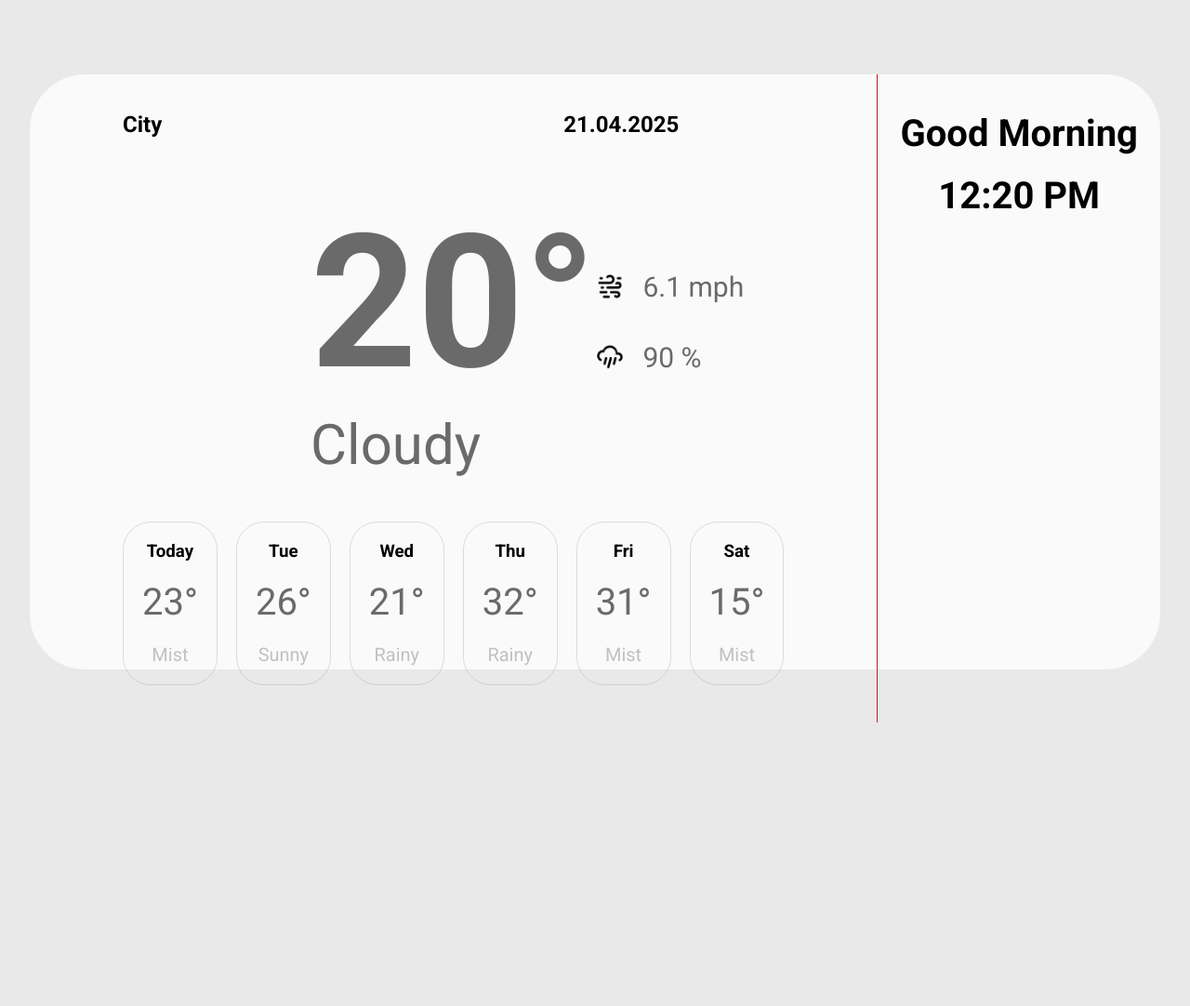
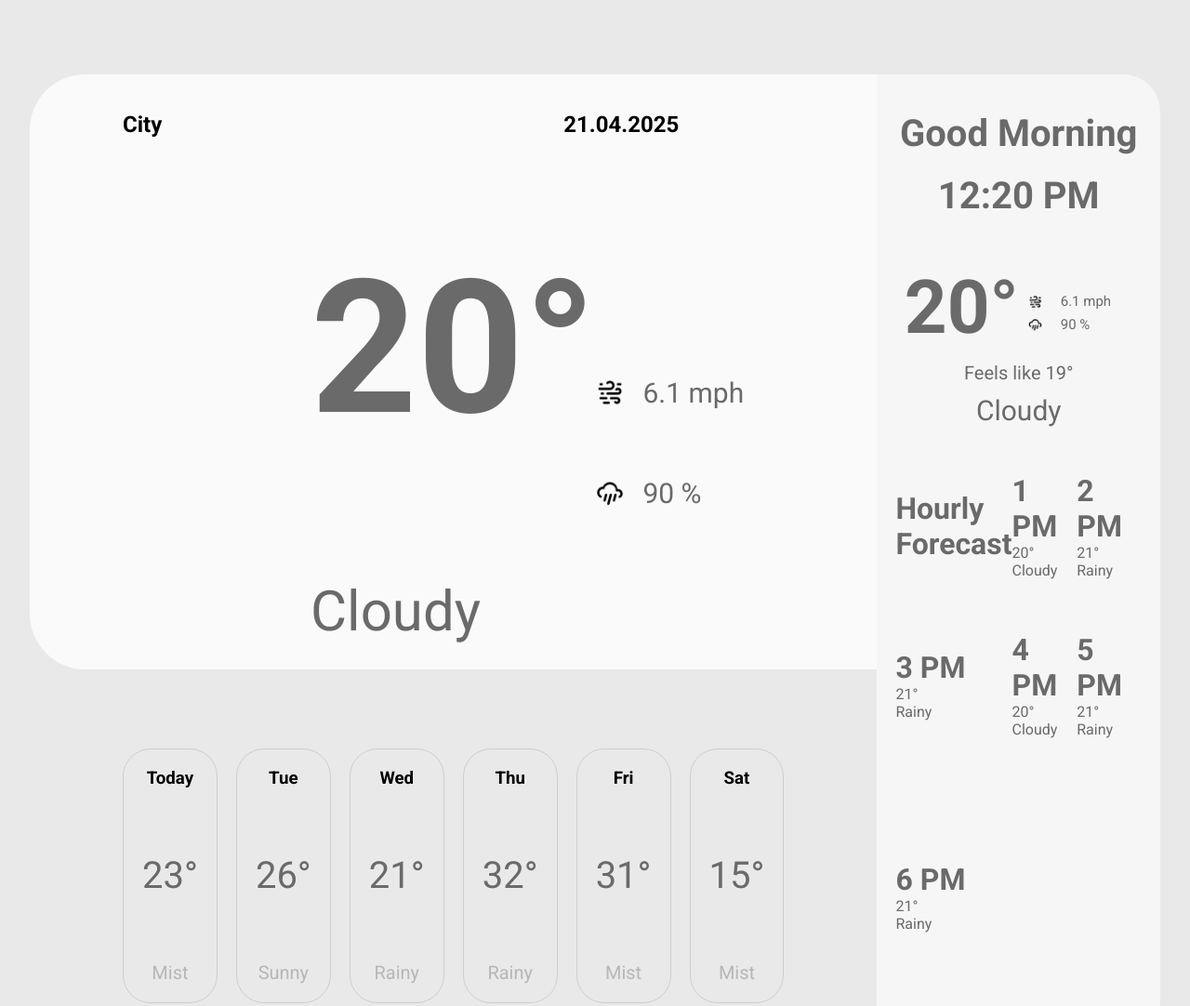
Before and after one commit to Robalexg/JustAnotherWeatherApp, a website built with webpack: page src/temp.html in a window 1280 px wide. Shown: the top 1082 px of the page at 93% size. Before the commit the page ends 800 px from the top, so only its background shows below. Built offline with nearby package versions, Linux system fonts and the light colour scheme.

```diff
--- a/src/css/leftcard.css
+++ b/src/css/leftcard.css
@@ -2,7 +2,6 @@
     display: grid;
     grid-template-rows: 1fr 4fr 2fr;;
     padding: 40px 100px;
-    border-right: 1px solid red;
 }
 
 
@@ -27,8 +26,8 @@
 }
 
 
-.leftCard .windSpeedContainer,
-.leftCard .precipitationContainer
+.windSpeedContainer,
+.precipitationContainer
 {
     display: flex;
     gap: 20px;
@@ -36,8 +35,8 @@
     font-size: 30px;
 }
 
-.leftCard .windSpeedContainer img,
-.leftCard .precipitationContainer img
+.windSpeedContainer img,
+.precipitationContainer img
 {
     width: 30px;
     height:auto;
--- a/src/css/rightcard.css
+++ b/src/css/rightcard.css
@@ -3,6 +3,11 @@
     flex-direction: column;
     align-items: center;
     padding: 40px  20px;
+    background: #f6f6f6;
+    border-radius: 0px 40px 40px 0px;
+    gap: 50px;
+    color: #6a6a6a;
+
 }
 
 .rightCard .header{
@@ -12,3 +17,74 @@
     gap: 20px;
     font-size: 20px;
 }
+
+
+.rightCard .windSpeedContainer,
+.rightCard .precipitationContainer
+{
+    display: flex;
+    gap: 20px;
+    align-items: center;
+    font-size: 20px;
+}
+
+.rightCard .windSpeedContainer img,
+.rightCard .precipitationContainer img
+{
+    width: 15px;
+    height:auto;
+}
+
+.rightCard .currentWeather{
+    display: grid;
+    grid-template-columns: repeat(2,1fr);
+    grid-template-rows: 3fr 1fr 1fr;
+}
+
+
+.rightCard .currentWeather #curTemp{
+    font-size: 80px;
+}
+
+.rightCard .currentWeather #windspeed,
+.rightCard .currentWeather #precip
+{
+    grid-column: 2/3;
+    grid-row: 1/2;
+    font-size: 15px;
+    padding: 10px;
+
+}
+
+.rightCard .currentWeather #windspeed{
+    margin-bottom: 25px;
+}
+
+.rightCard .currentWeather #precip{
+    margin-top: 25px;
+}
+
+.rightCard .currentWeather #feelsLike,
+.rightCard .currentWeather #curCondition
+{
+    grid-column: 1/3;
+    justify-self: center;
+    font-size: 20px;
+}
+
+.rightCard .currentWeather #curCondition{
+    font-size: 30px;
+}
+
+.rightCard .hourlyForecast {
+    display: grid;
+    grid-template-columns: repeat(3,1fr);
+    grid-template-rows: 1fr 2fr 2fr;
+    align-items: center;
+}
+
+rightCard .hourlyForecast {
+    display: grid;
+    grid-template-columns: repeat(3,1fr);
+    grid-template-rows: 1fr 2fr 2fr;
+}
--- a/src/leftCard.js
+++ b/src/leftCard.js
@@ -30,11 +30,9 @@
 const currentForecast = () => {
     //create elements
     let container = document.createElement('div')
-    let left = document.createElement('div')
-    let right = document.createElement('div')
     let curTemp = document.createElement('h1')
     let windSpeedContainer =  document.createElement('div')
-    let windSpeed =  document.createElement('div')
+    let windSpeed =  document.createElement('p')
     let precipitationContainer =  document.createElement('div')
     let precipitation =  document.createElement('p')
     let curCondition = document.createElement('p')
--- a/src/rightCard.js
+++ b/src/rightCard.js
@@ -1,4 +1,6 @@
 import './css/rightcard.css'
+import rainSrc from './images/rain.png'
+import windSrc from './images/wind.png'
 
 
 
@@ -22,7 +24,139 @@
     return container
 }
 
+const currentWeather = () => {
+    //create elements
+    let container = document.createElement('div')
+    let windSpeedContainer =  document.createElement('div')
+    let windSpeed =  document.createElement('p')
+    let precipitationContainer =  document.createElement('div')
+    let precipitation =  document.createElement('p')
+    let windImg = document.createElement('img')
+    let rainImg = document.createElement('img')
+    let curTemp = document.createElement('h1')
+    let curCondition = document.createElement('p')
+    let feelsLike = document.createElement('p')
 
+
+
+    //add classes
+    windSpeedContainer.classList.add('windSpeedContainer')
+    precipitationContainer.classList.add('precipitationContainer')
+    container.classList.add("currentWeather")
+
+
+    //add text content
+    curTemp.textContent ="20\u{00B0}"
+    windSpeed.textContent = '6.1 mph'
+    precipitation.textContent= '90 %'
+    curCondition.textContent = 'Cloudy'
+    curTemp.textContent ="20\u{00B0}"
+    feelsLike.textContent = 'Feels like 19\u{00B0}'
+
+
+    //add id's
+    windSpeedContainer.id = 'windspeed'
+    precipitationContainer.id = 'precip'
+    curTemp.id = 'curTemp'
+    curCondition.id = 'curCondition'
+    feelsLike.id = 'feelsLike'
+
+
+     //add src's
+    windImg.src = windSrc
+    rainImg.src = rainSrc
+
+    //appends
+    windSpeedContainer.appendChild(windImg)
+    windSpeedContainer.appendChild(windSpeed)
+
+    precipitationContainer.appendChild(rainImg)
+    precipitationContainer.appendChild(precipitation)
+
+
+    container.appendChild(curTemp)
+    container.appendChild(windSpeedContainer)
+    container.appendChild(precipitationContainer)
+    container.appendChild(feelsLike)
+    container.appendChild(curCondition)
+
+    return container
+}
+
+const hourly = () => {
+
+    //data
+    let forecast = [
+        {
+            time: '1 PM',
+            temp : '20\u{00B0}',
+            condition: 'Cloudy'
+        },
+        {
+            time: '2 PM',
+            temp : '21\u{00B0}',
+            condition: 'Rainy'
+        },
+        {
+            time: '3 PM',
+            temp : '21\u{00B0}',
+            condition: 'Rainy'
+        },
+        {
+            time: '4 PM',
+            temp : '20\u{00B0}',
+            condition: 'Cloudy'
+        },
+        {
+            time: '5 PM',
+            temp : '21\u{00B0}',
+            condition: 'Rainy'
+        },
+        {
+            time: '6 PM',
+            temp : '21\u{00B0}',
+            condition: 'Rainy'
+        },
+    ]
+
+    //create elements
+    let container = document.createElement('div')
+    let title = document.createElement('h1')
+
+
+    //add classes
+    container.classList.add("hourlyForecast")
+
+    //add text content
+    title.textContent = 'Hourly Forecast'
+
+
+    //appends
+    container.appendChild(title)
+
+       //loop through data, create and append
+     forecast.forEach((hour) => {
+        //create elements
+        let card = document.createElement('div')
+        let time = document.createElement('h1')
+        let temp = document.createElement('p')
+        let condition = document.createElement('p')
+
+        //add text content
+        time.textContent = hour.time
+        temp.textContent = hour.temp
+        condition.textContent = hour.condition
+
+        //appends
+        card.appendChild(time)
+        card.appendChild(temp)
+        card.appendChild(condition)
+
+        container.appendChild(card)
+    })
+
+    return container
+}
 
 const rightCard = () => {
     let container = document.createElement("div")
@@ -33,6 +167,8 @@
 
     //appends
     container.appendChild(header())
+    container.appendChild(currentWeather())
+    container.appendChild(hourly())
 
     return container
 }
```
